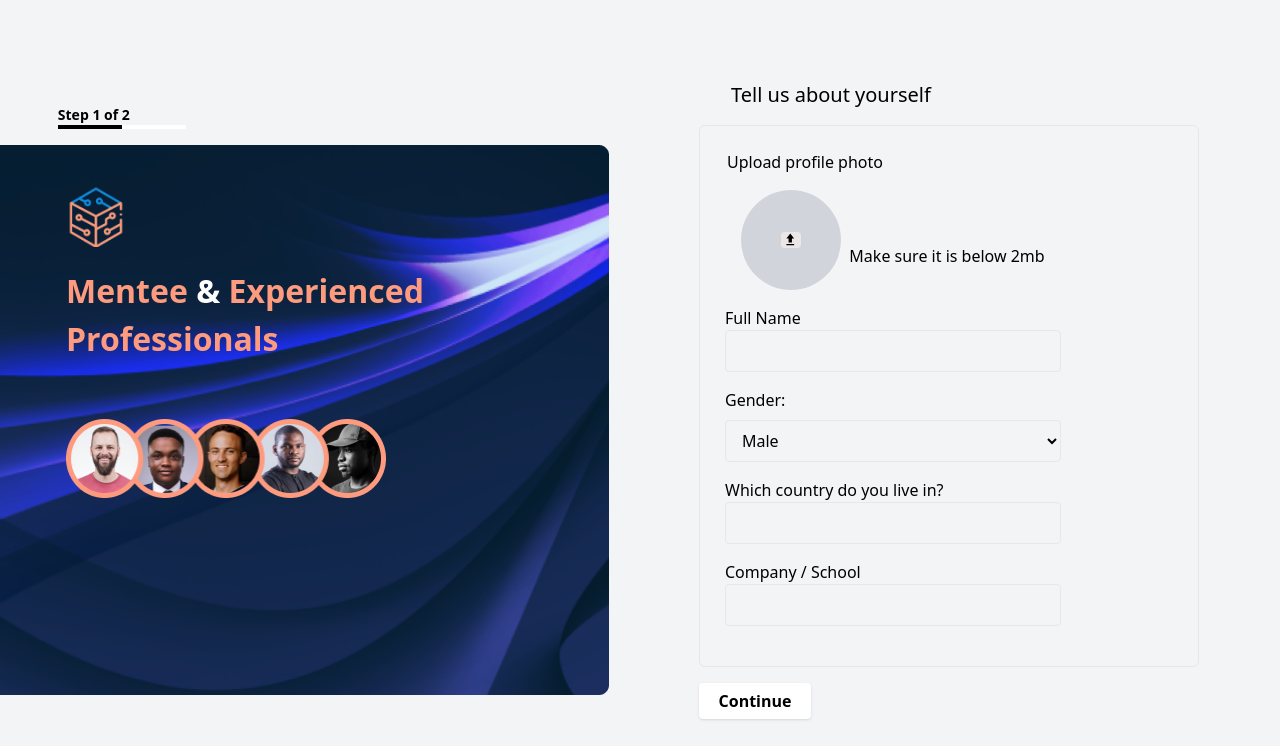
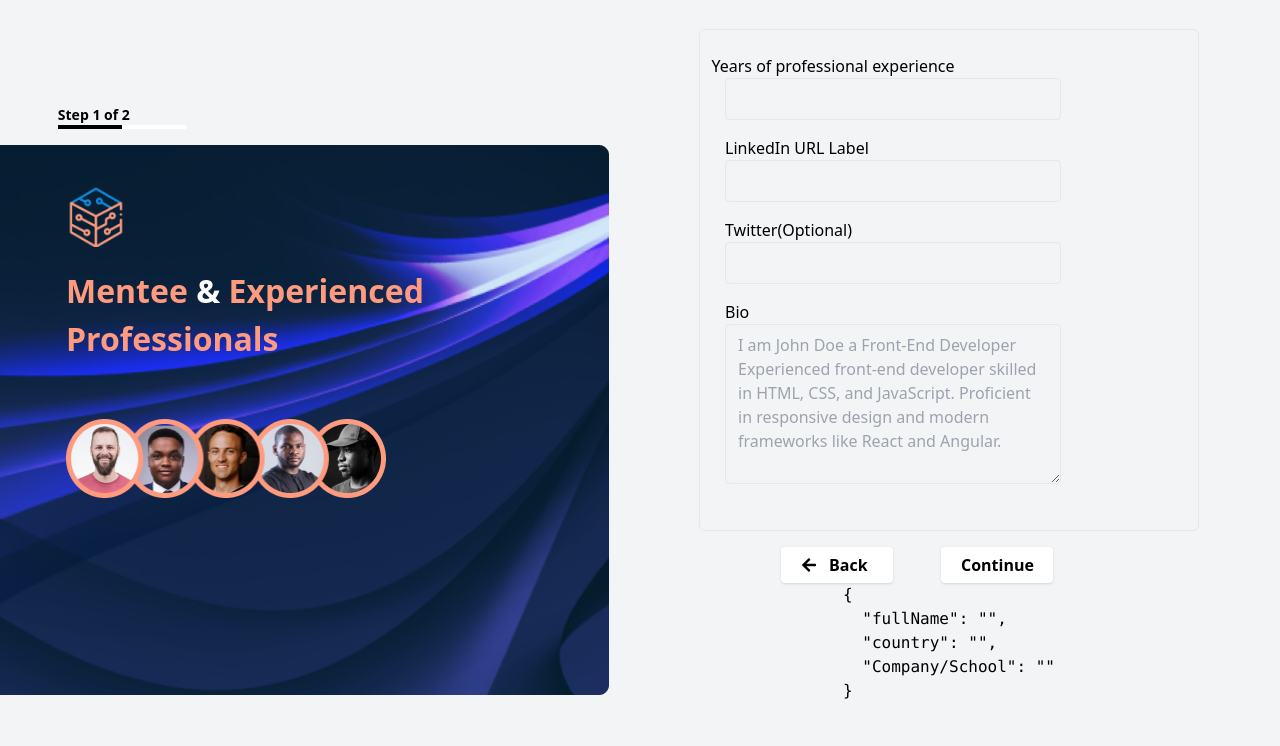
Before and after one commit to mentormeintech/mmit-webapp, a Next.js app: page /mentorregist in a window 1280 px wide. Both pictures are taken after a click on the button "Continue". Shown: the top 746 px of the page. Built offline with nearby package versions, Linux system fonts and the light colour scheme.

Commit message:
feat: Add form input registration using useForm This feature allows you to accept the input and put it in an array

```diff
--- a/src/pages/mentorregist.js
+++ b/src/pages/mentorregist.js
@@ -1,14 +1,48 @@
-// import React from "react";
+import React from "react";
+import { useEffect } from "react";
+import { useState } from "react";
+import { useForm } from "react-hook-form";
 import { FaArrowLeft } from "react-icons/fa";
 import Image from "next/image";
+
 const Mentorregister = () => {
+	const [formstep, setFormstep] = useState(0);
+	// Listens to form state in real time
+	const {
+		watch,
+		register,
+
+	} = useForm();
+	const backForm = () => {
+		setFormstep(formstep - 1);
+	};
+
+	const completeForm = () => {
+		setFormstep(formstep + 1);
+	};
+
+	useEffect(() => {
+		const progressbar = document.querySelector(".progress-bar__fill");
+
+		if (progressbar) {
+			if (formstep === 0) {
+				progressbar.style.width = "0%";
+			} else if (formstep === 1) {
+				progressbar.style.width = "50%";
+			} else if (formstep === 2) {
+				progressbar.style.width = "100%";
+			}
+		}
+	}, [formstep]);
+
 	return (
+		<>
 			<div className="flex flex-row items-center justify-between h-screen bg-gray-100">
 				<div className="flex flex-col items-center relative space-y-4">
 					<div className="progress-bar relative -left-[30%]">
-					<p className="flex font-semibold text-sm">Step 1 of 2</p>
+						<p className="flex font-semibold text-sm">Step {formstep} of 2</p>
 						<div className="progress-bar__container flex flex-row h-1 w-32 bg-white">
-						<div className="progress-bar__fill bg-black w-[50%]"></div>
+							<div className="progress-bar__fill transition-width duration-300 ease-in-out bg-black w-[50%]"></div>
 						</div>
 					</div>
 					<div className="flex flex-col my-auto">
@@ -45,7 +79,8 @@ const Mentorregister = () => {
 					</div>
 				</div>
 				<div className="mr-[99px] relative">
-				<div className="absolute inset-0 -left-[29rem] flex items-center justify-center">
+					{formstep === 0 && (
+						<div className="absolute inset-0 -left-[29rem] transition duration-300 ease-in-out flex items-center justify-center">
 							<div className="relative">
 								<p className="text-xl font-medium ml-[2rem] mb-[1rem]">
 									Tell us about yourself
@@ -55,7 +90,9 @@ const Mentorregister = () => {
 									className="flex flex-col w-[500px] border rounded-md items-center space-y-4">
 									<form className=" p-6 ml-[-7rem] w-96">
 										<div className="flex flex-col justify-start items-center mb-4">
-									<p className="ml-[-11rem] mb-[3rem]">Upload profile photo</p>
+											<p className="ml-[-11rem] mb-[3rem]">
+												Upload profile photo
+											</p>
 											<div
 												className="flex
 						flex-row items-center">
@@ -78,7 +115,9 @@ const Mentorregister = () => {
 											<p>Full Name</p>
 											<input
 												type="text"
-										className="border outline-none  bg-transparent  rounded w-full py-2 px-3"
+												{...register("fullName", { required: true })
+												}
+												className="border outline-none  bg-transparent rounded w-full py-2 px-3"
 											/>
 										</div>
 										<div className="mb-4">
@@ -89,17 +128,20 @@ const Mentorregister = () => {
 											</label>
 											<select
 												id="gender"
-										name="gender"
 												className="border rounded bg-transparent  w-full outline-none py-2 px-3">
 												<option value="male">Male</option>
 												<option value="female">Female</option>
-										<option value="prefer_not_to_say">Prefer Not to Say</option>
+												<option value="prefer_not_to_say">
+													Prefer Not to Say
+												</option>
 											</select>
 										</div>
 										<div className="mb-4">
 											<p>Which country do you live in?</p>
 											<input
 												type="text"
+												name="country"
+												{...register("country", { required: true })}
 												className="border bg-transparent outline-none  rounded w-full py-2 px-3"
 											/>
 										</div>
@@ -107,29 +149,42 @@ const Mentorregister = () => {
 											<p>Company / School</p>
 											<input
 												type="text"
+												name="company"
+												{...register("Company/School", { required: true })}
 												className="border bg-transparent  outline-none  rounded w-full py-2 px-3"
 											/>
 										</div>
 									</form>
 								</div>
 								<div>
-							<button className="w-28 h-9 relative top-[rem] mt-[1rem] px-5 py-3 bg-white rounded shadow justify-center items-center inline-flex">
+									<button
+										id="next1"
+										type="submit"
+										onClick={completeForm}
+										className="w-28 h-9 relative top-[rem] mt-[1rem] px-5 py-3 bg-white rounded shadow justify-center items-center inline-flex">
 										<div className="text-black text-base font-semibold">
 											Continue
 										</div>
 									</button>
 								</div>
 							</div>
+							<pre>{JSON.stringify(watch(), null, 2)}</pre>
 						</div>
-				<div className="absolute inset-0 -left-[29rem] hidden -top-[4.3rem] flex-col flex items-center justify-center">
+					)}
+					{formstep === 1 && (
+						<div className="absolute inset-0 -left-[29rem] transition duration-300 ease-in-out -top-[4.3rem] flex-col flex items-center justify-center">
 							<div
 								id="form2"
 								className="flex  flex-col w-[500px]   border rounded-md items-center space-y-4">
 								<form className=" p-6 ml-[-7rem] w-96">
 									<div className="flex flex-col justify-start items-center mb-4">
-								<p className="ml-[-7.5rem]">Year of professional experience</p>
+										<p className="ml-[-7.5rem]">
+											Years of professional experience
+										</p>
 										<input
 											type="text"
+											name="experience"
+											{...register("experience", { required: true })}
 											className="border outline-none  bg-transparent  rounded w-full py-2 px-3"
 										/>
 									</div>
@@ -137,6 +192,8 @@ const Mentorregister = () => {
 										<p>LinkedIn URL Label</p>
 										<input
 											type="text"
+											name="linkedin url"
+											{...register("linkedIn", { required: true })}
 											className="border outline-none  bg-transparent  rounded w-full py-2 px-3"
 										/>
 									</div>
@@ -144,12 +201,17 @@ const Mentorregister = () => {
 										<p>Twitter(Optional)</p>
 										<input
 											type="text"
+											name="twitter url"
+											{...register("twitter", { required: true })}
 											className="border outline-none  bg-transparent  rounded w-full py-2 px-3"
 										/>
 									</div>
 									<div className="mb-4">
 										<p>Bio</p>
 										<textarea
+											type="text"
+											name="bio"
+											{...register("Bio", { required: true })}
 											placeholder="I am John Doe a Front-End Developer
 Experienced front-end developer skilled in HTML, CSS, and JavaScript. Proficient in responsive design and modern frameworks like React and Angular."
 											className="border outline-none  bg-transparent  rounded w-full h-40
@@ -159,19 +221,40 @@ Experienced front-end developer skilled in HTML, CSS, and JavaScript. Proficient
 								</form>
 							</div>
 							<div className="flex flex-row justify-evenly -ml-16">
-						<button className="w-28 h-9 mt-[1rem] px-5 py-3 bg-white rounded shadow items-center inline-flex">
+								<button
+									id="back1"
+									onClick={backForm}
+									className="w-28 h-9 mt-[1rem] px-5 py-3 bg-white rounded shadow items-center inline-flex">
 									<div className="text-black text-base flex items-center font-semibold">
 										<FaArrowLeft />
 										<p className="ml-3">Back</p>
 									</div>
 								</button>
-						<button className="w-28 h-9 mt-[1rem] ml-12 px-5 py-3 bg-white rounded shadow items-center inline-flex">
-							<div className="text-black text-base font-semibold">Continue</div>
+								<button
+									onClick={completeForm}
+									id="next2"
+									type="submit"
+									className="w-28 h-9 mt-[1rem] ml-12 px-5 py-3 bg-white rounded shadow items-center inline-flex">
+									<div className="text-black text-base font-semibold">
+										Continue
+									</div>
 								</button>
 							</div>
+							<pre>{JSON.stringify(watch(), null, 2)}</pre>
+						</div>
+					)}
+
+					{formstep === 2 && (
+						<div>
+							<h1>
+								Congratulations, you have successfully registered your details
+							</h1>
+						</div>
+					)}
 				</div>
 			</div>
-		</div>
+			{/* <pre>{JSON.stringify(watchedFields, null, 2)}</pre> */}
+		</>
 	);
 };
 
--- a/src/pages/mentorsignup.js
+++ b/src/pages/mentorsignup.js
@@ -85,14 +85,14 @@ const Mentorsignup = () => {
 							</div>
 							<p className="text-xl">Email Address</p>
 							<input
-								className="w-96 h-12 pr-12 pl-5 pr-48 pt-1.5 pb-2 rounded-lg border border-black border-opacity-20 justify-start items-center outline-none inline-flex"
+								className="w-96 h-12 pr-12 pl-5 pt-1.5 pb-2 rounded-lg border border-black border-opacity-20 justify-start items-center outline-none inline-flex"
 								type="email"
 								name="email"
 								placeholder="123456789@gmail.com"
 							/>
 							<p className="text-xl mt-3">Password</p>
 							<input
-								className="w-96 h-12 pl-5 pr-48 pt-1.5 pb-2 rounded-lg border border-black border-opacity-20 justify-start items-center outline-none inline-flex"
+								className="w-96 h-12 pl-5 pt-1.5 pb-2 rounded-lg border border-black border-opacity-20 justify-start items-center outline-none inline-flex"
 								type="password"
 								name="password"
 								placeholder="********"
```
Lines whose indentation alone changed are shown as unchanged.
